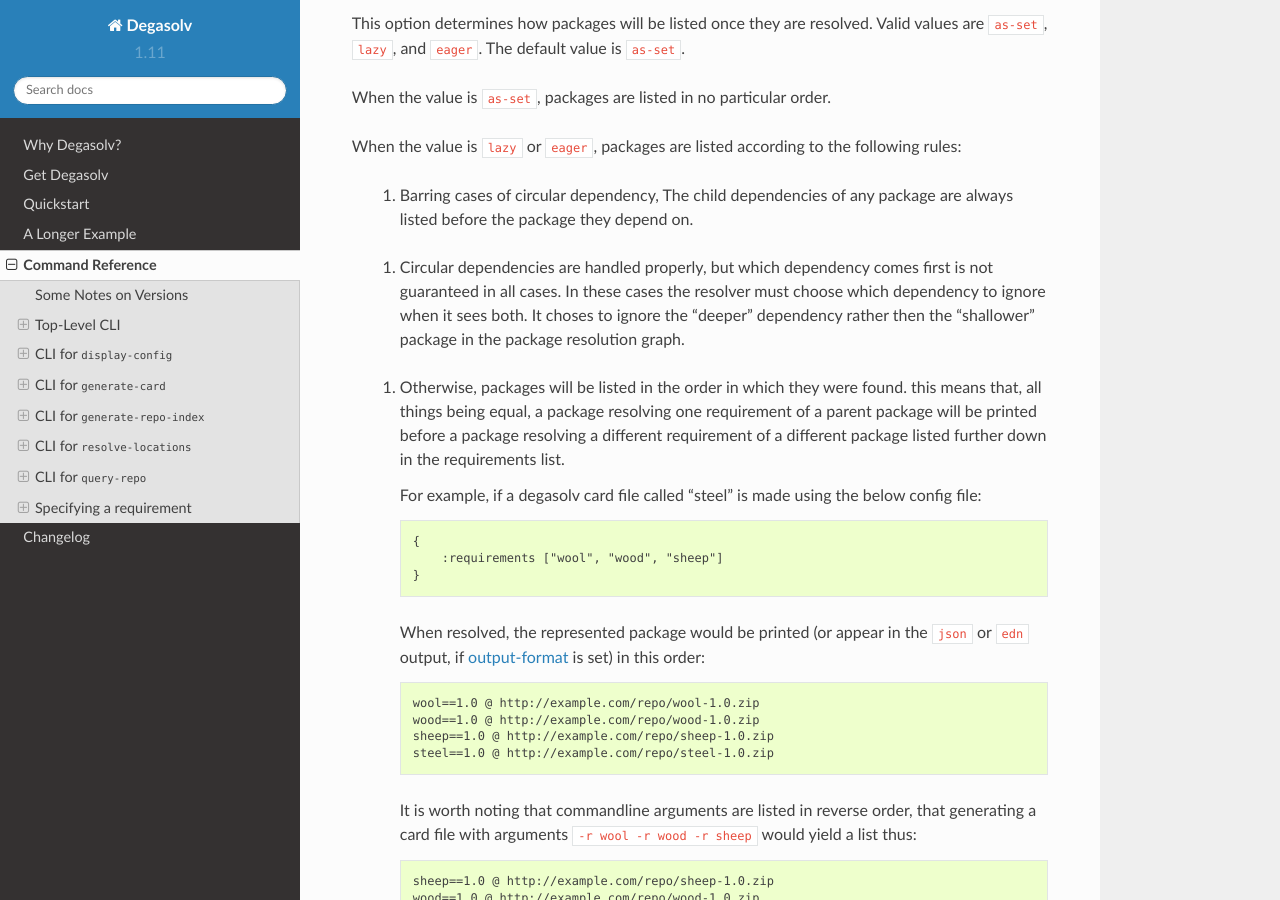
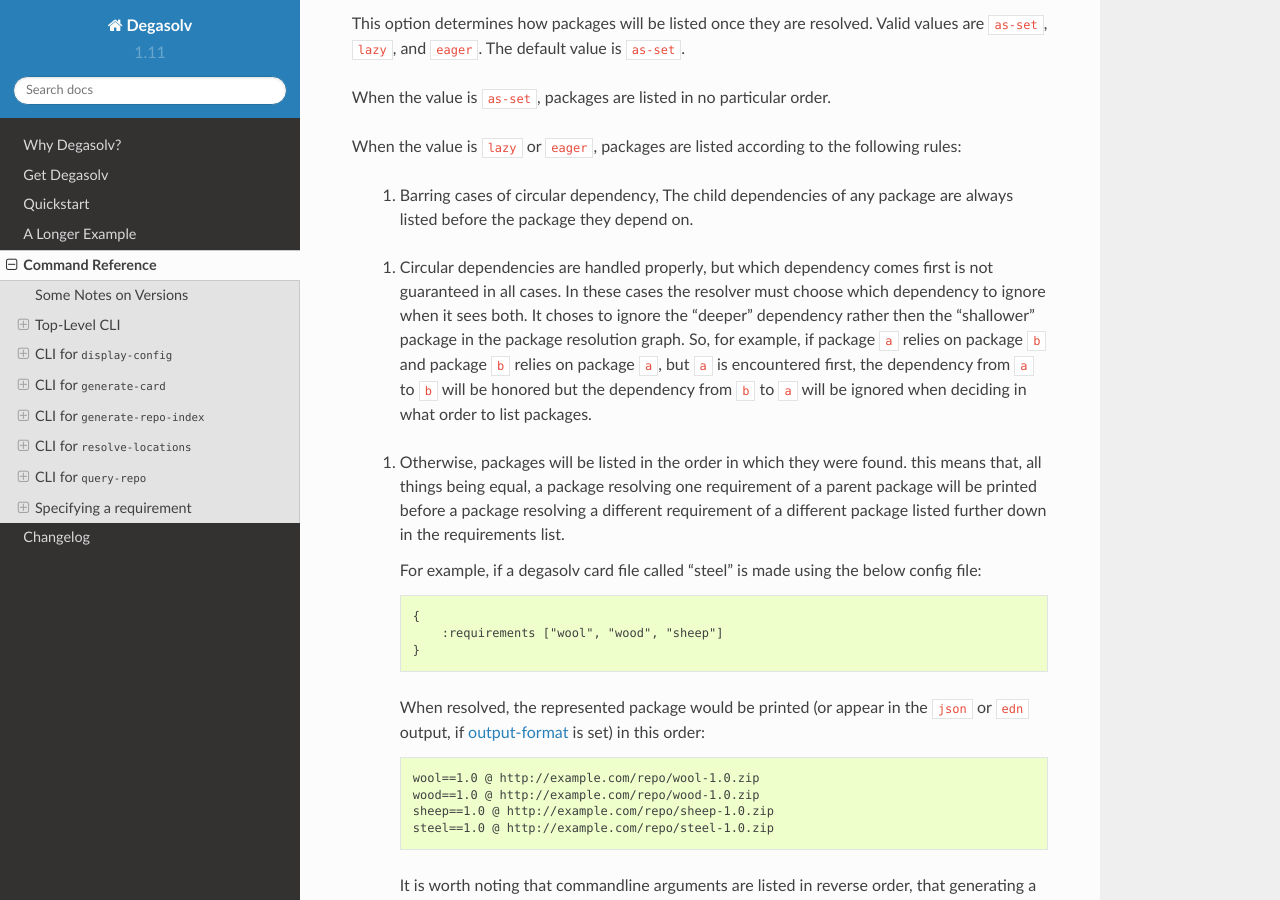
Before and after one commit to djhaskin987/degasolv, a Sphinx documentation site: the page built from docs/command-reference.rst, in a window 1280 px wide and 900 px high, scrolled down 16265 px. Built offline with Sphinx 7.4.7 and the Read the Docs theme 2.0.0, drawn with Linux system fonts in a browser that asks for light colours.

Commit message:
Finish up docs around --list-strat

```diff
--- a/docs/command-reference.rst
+++ b/docs/command-reference.rst
@@ -931,7 +931,11 @@
      first is not guaranteed in all cases. In these cases the resolver
      must choose which dependency to ignore when it sees both. It choses
      to ignore the "deeper" dependency rather then the "shallower" package
-     in the package resolution graph.
+     in the package resolution graph. So, for example, if package ``a`` relies
+     on package ``b`` and package ``b`` relies on package ``a``, but ``a`` is
+     encountered first, the dependency from ``a`` to ``b`` will be honored but
+     the dependency from ``b`` to ``a`` will be ignored when deciding in what
+     order to list packages.
   1. Otherwise, packages will be listed in the order in which they were found.
      this means that, all things being equal, a package resolving one requirement of a parent package
      will be printed before a package resolving a different requirement of a different package listed
```
